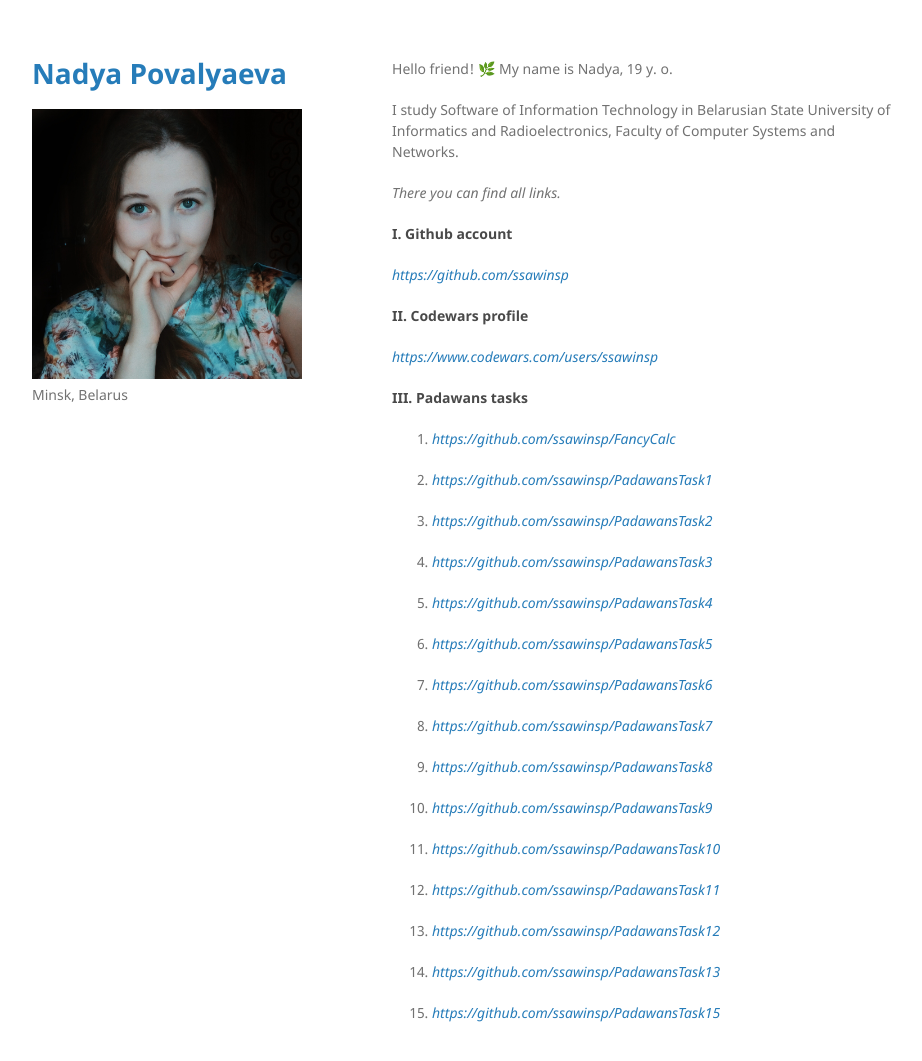
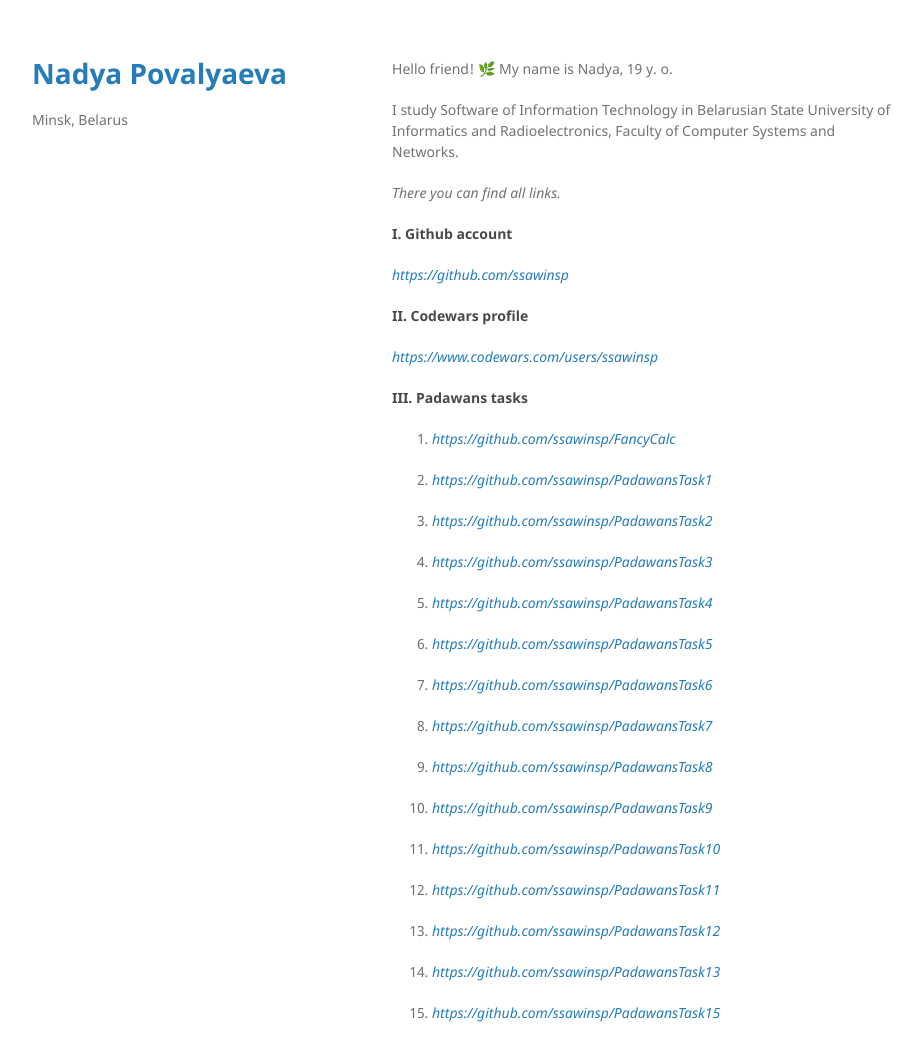
Before and after one commit to npovalyaeva/npovalyaeva.github.io, a Jekyll site: the page built from index.md, in a window 1280 px wide and 1093 px high. Shown: the top 1061 px of the window, without its empty margins (178-1100 px from the left). Built offline with Jekyll 4.4.1, drawn with Linux system fonts in a browser that asks for light colours; our own code applies the rules of GitHub Pages for plain Markdown files.

Commit message:
Update _config.yml

```diff
--- a/_config.yml
+++ b/_config.yml
@@ -1,4 +1,3 @@
 theme: jekyll-theme-minimal
 title: Nadya Povalyaeva
 description: Minsk, Belarus
-logo: images/2017-03-23 09.15.08 1-01.jpeg
```
